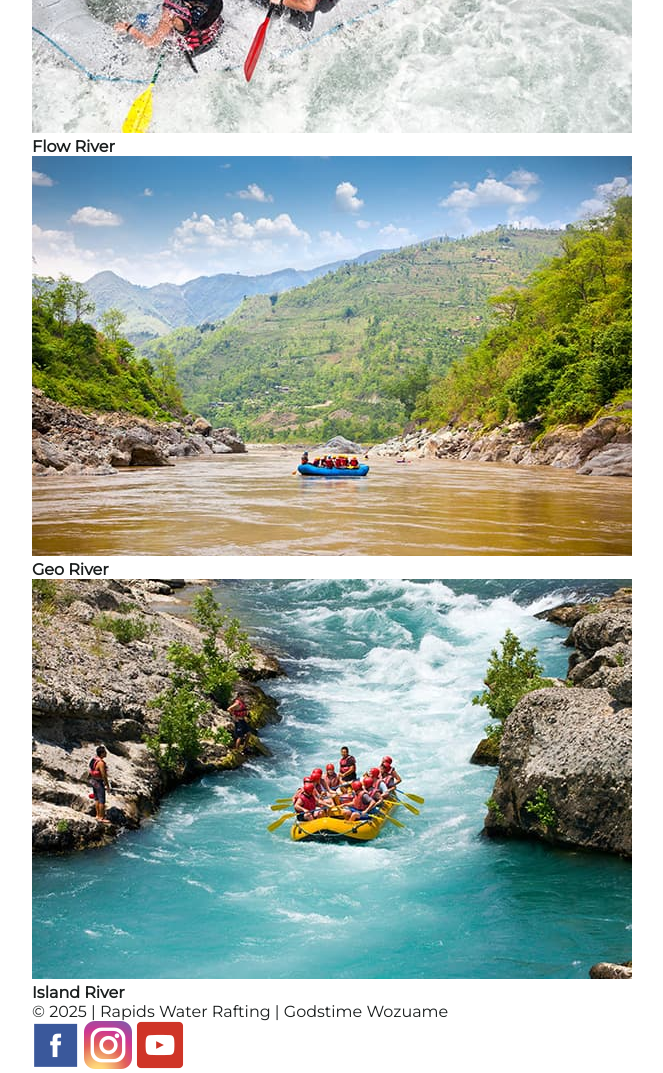
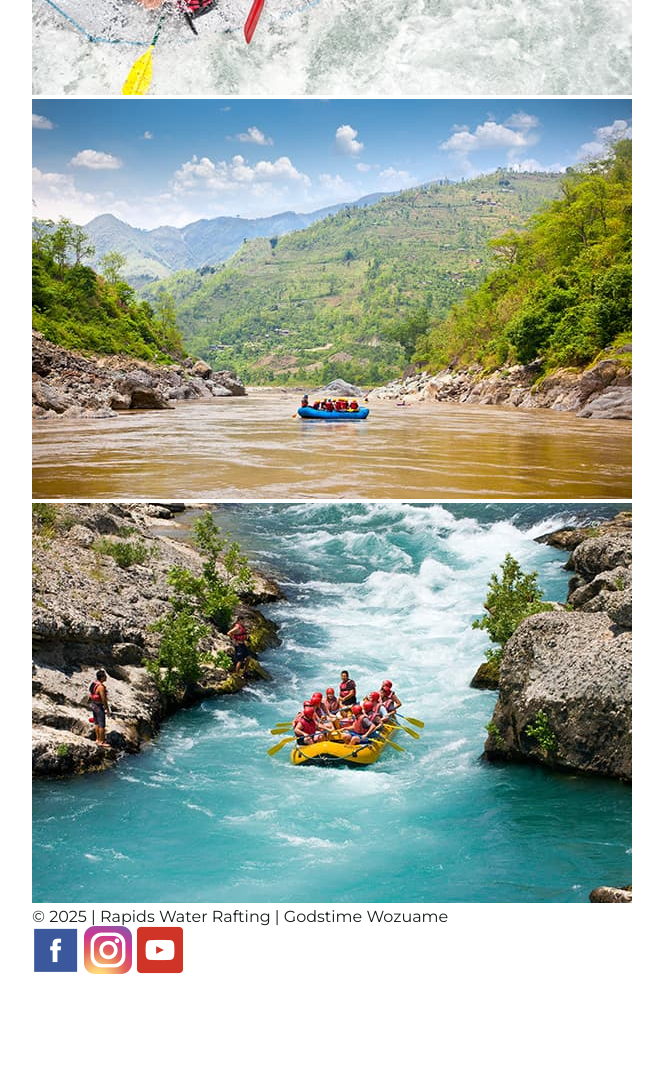
Before and after one commit to godstimewood/wdd130, a plain HTML site: page wwr/about.html in a window 1280 px wide. Shown: the part 1980-3053 px from the top of the page, without its empty margins (188-851 px from the left). After the commit the page ends 2958 px from the top, so only its background shows below. Drawn offline with Linux system fonts and the light colour scheme.

Commit message:
code review

```diff
--- a/wwr/about.html
+++ b/wwr/about.html
@@ -39,15 +39,10 @@
         <section class="adventure">
             <h2>Adventure Awaits You!</h2>
             <img src="images/rafting4_600.jpg" alt="adventure image">
-            <p>Flamming River</p>
             <img src="images/rafting19_600.jpg" alt="adventure image">
-            <p>Dragon River</p>
             <img src="images/rafting42_600.jpg" alt="adventure image">
-            <p>Flow River</p>
             <img src="images/rafting43_600.jpg" alt="adventure image">
-            <p>Geo River</p>
             <img src="images/rafting65_600.jpg" alt="adventure image">
-            <p>Island River</p>
         </section>
     </main>
     <footer>
```
